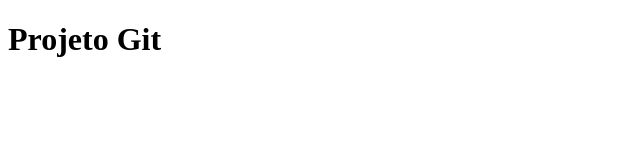
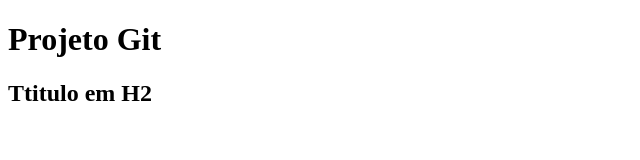
Before and after one commit to edgarsouza/curso-git, a plain HTML site: page index.html in a window 1280 px wide. Shown: the whole page, without its empty margins (0-640 px from the left). Drawn offline with Linux system fonts and the light colour scheme.

Commit message:
Incluiu a tag h2 com o titulo

```diff
--- a/index.html
+++ b/index.html
@@ -6,5 +6,6 @@
     </head>
     <body>
         <h1>Projeto Git</h1>
+        <h2>Ttitulo em H2</h2>
     </body>
 </html>
```
